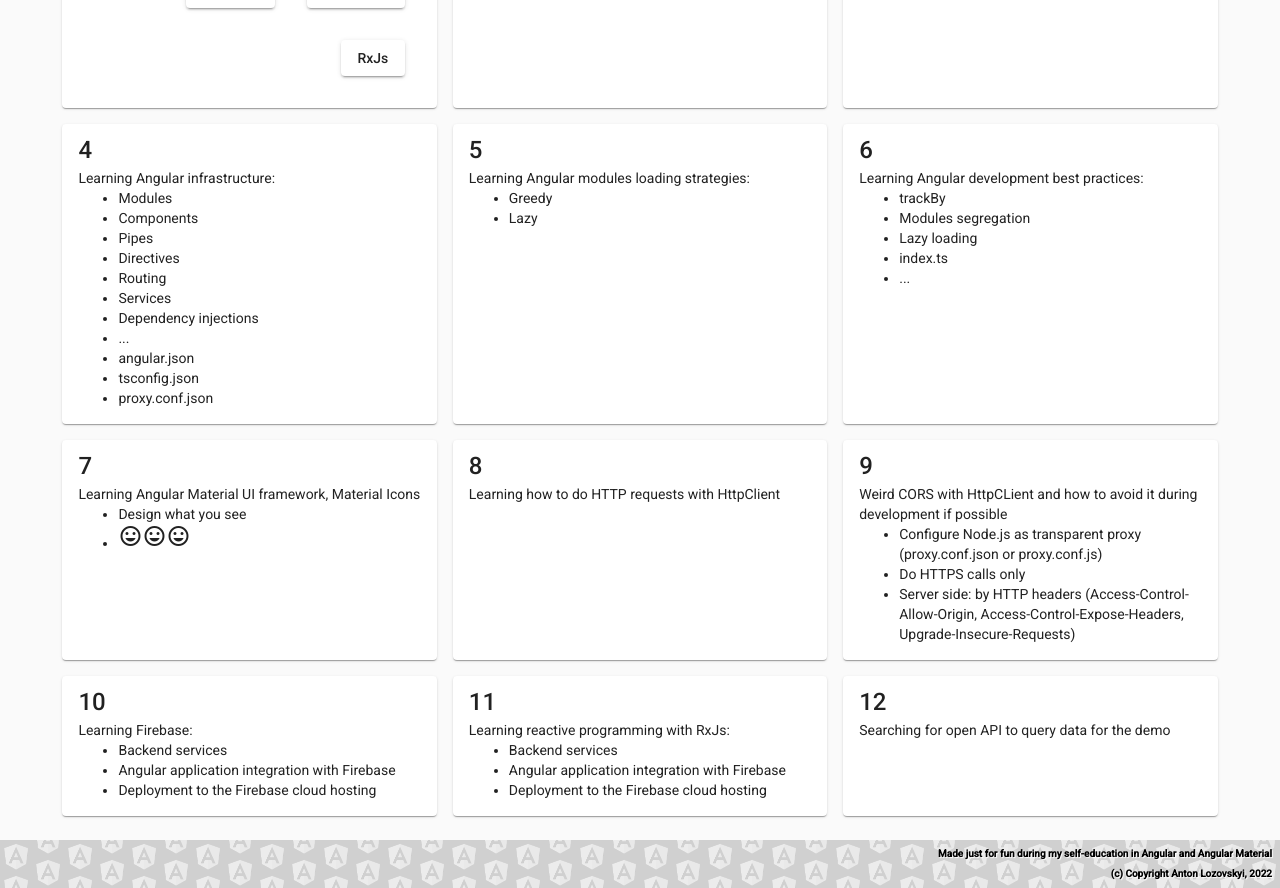
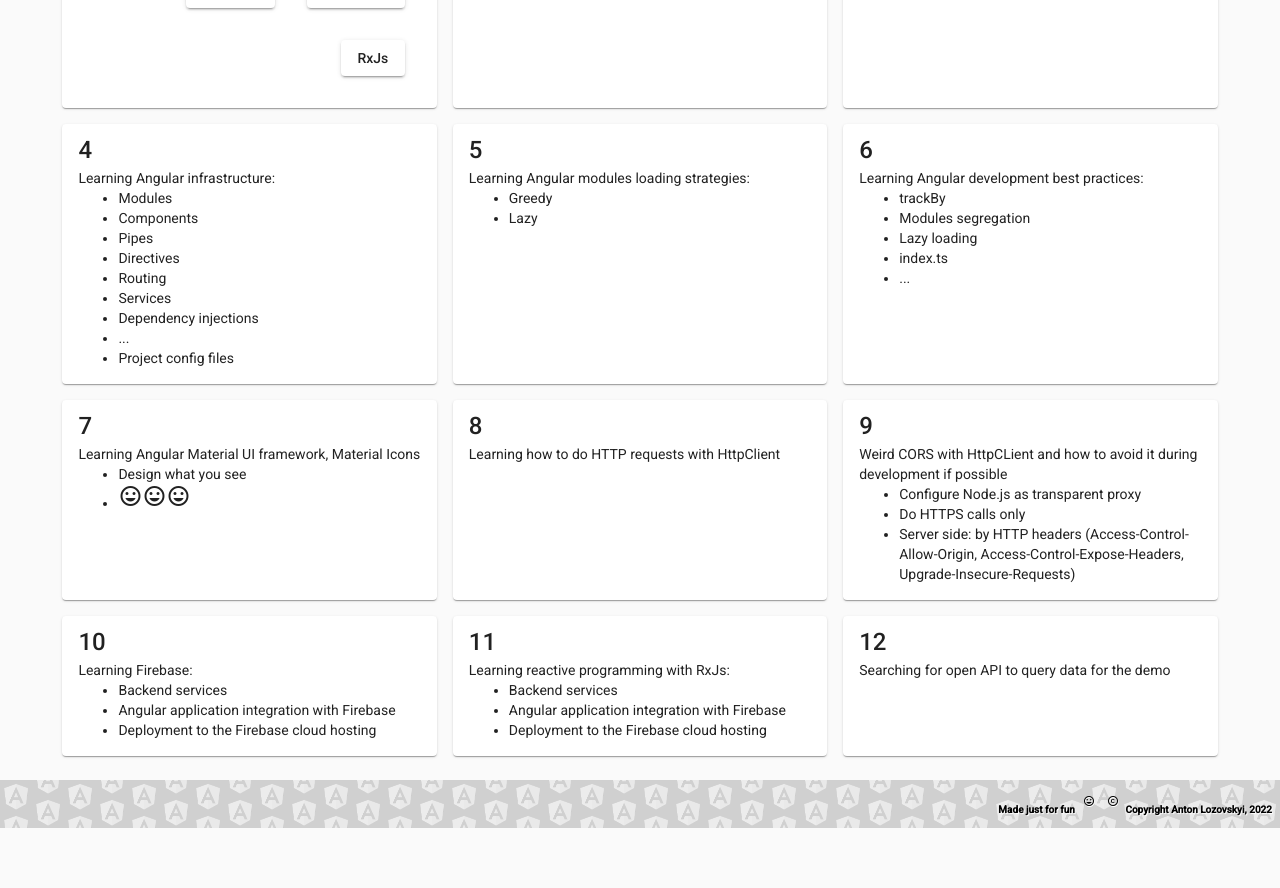
Before and after one commit to aloz/ngdemo, an Angular app in the folder ngdemo/: page / in a window 1280 px wide. Shown: the part 420-1308 px from the top of the page. After the commit the page ends 1248 px from the top, so only its background shows below. Built offline with nearby package versions, Linux system fonts and the light colour scheme.

Commit message:
Responsive design fix

```diff
--- a/ngdemo/src/app/app.component.css
+++ b/ngdemo/src/app/app.component.css
@@ -1,5 +1,8 @@
+#top-root {
+  min-width: 255px;
+}
+
 /* Toolbar */
-
 .toolbar {
   display: flex;
 }
@@ -111,4 +114,9 @@
   text-shadow: 1px 1px 1px white;
 }
 
+.thetext-icon {
+  transform: scale(0.5);
+  text-shadow: 1px 1px 1px white;
+}
+
 /* Footer */
--- a/ngdemo/src/app/app.component.html
+++ b/ngdemo/src/app/app.component.html
@@ -1,3 +1,5 @@
+<div id="top-root">
+
   <mat-toolbar color="primary" class="toolbar toolbar-fixed mat-elevation-z8">
     <mat-toolbar-row class="toolbar toolbar-row">
       <button mat-icon-button (click)="sidenav.toggle()">
@@ -42,7 +44,7 @@
 
   <mat-sidenav-container class="workspace root">
 
-  <mat-sidenav id="sidenav" #sidenav mode="side" opened="false">
+    <mat-sidenav id="sidenav" #sidenav mode="over" opened="false">
       <div class="workspace leftmenu">
 
         <mat-card class="mat-elevation-z8">
@@ -56,19 +58,22 @@
               </a>
             </div>
 
+            <!--
             <div>
               <a mat-raised-button class="leftmenu-item" routerLinkActive="leftmenu-item-active" (click)="sidenav.toggle()"
                  routerLink='dxsummit'>
                 {{ 'DX Summit realtime data' | titlecase }}
               </a>
             </div>
-
+              -->
+            <!--
             <div>
               <a mat-raised-button class="leftmenu-item" routerLinkActive="leftmenu-item-active" (click)="sidenav.toggle()"
                  routerLink='fm'>
                 {{ 'Fake module' | titlecase }}
               </a>
             </div>
+              -->
 
             <div>
               <a mat-raised-button class="leftmenu-item" routerLinkActive="leftmenu-item-active" (click)="sidenav.toggle()"
@@ -99,8 +104,10 @@
   <footer>
     <div class="footer">
       <div class="thetext">
-      Made just for fun during my self-education in Angular and Angular Material<br />
-      (c) Copyright Anton Lozovskyi, 2022
+        Made just for fun <mat-icon class="thetext-icon">mood</mat-icon>
+        <mat-icon class="thetext-icon">copyright</mat-icon>Copyright Anton Lozovskyi, 2022
       </div>
     </div>
   </footer>
+
+</div>
--- a/ngdemo/src/app/home/home.component.css
+++ b/ngdemo/src/app/home/home.component.css
@@ -7,6 +7,7 @@
 
 .top-header {
   margin: auto;
+  text-align: center;
   margin-bottom: calc(var(--aloz-gap) / 2);
 }
 
@@ -17,6 +18,7 @@
 
 .last-header {
   margin: auto;
+  text-align: center;
   margin-bottom: calc(var(--aloz-gap));
 }
 
@@ -38,6 +40,7 @@
 
 .learning-path-card {
   width: 30%;
+  min-width: 150px;
   margin: calc(var(--aloz-gap) / 2);
 }
 
--- a/ngdemo/src/app/home/home.component.html
+++ b/ngdemo/src/app/home/home.component.html
@@ -15,7 +15,7 @@
       Reading documentation:
       <div class="reading-documentation-container">
         <a class="reading-documentation-link" mat-raised-button href="https://angular.io" target="_blank">angular.io</a>
-        <a class="reading-documentation-link" mat-raised-button href="https://metanit.com/web/angular2/" target="_blank">metanit.com</a>
+        <a class="reading-documentation-link" mat-raised-button href="https://metanit.com/web/angular2/" target="_blank">metanit</a>
         <a class="reading-documentation-link" mat-raised-button href="https://www.youtube.com/watch?v=IYI0em-xT28" target="_blank">Bitfumes</a>
         <a class="reading-documentation-link" mat-raised-button href="https://www.typescriptlang.org" target="_blank">Typescript</a>
         <a class="reading-documentation-link" mat-raised-button href="https://www.learnrxjs.io" target="_blank">RxJs</a>
@@ -74,9 +74,7 @@
         <li>Services</li>
         <li>Dependency injections</li>
         <li>...</li>
-        <li>angular.json</li>
-        <li>tsconfig.json</li>
-        <li>proxy.conf.json</li>
+        <li>Project config files</li>
       </ul>
     </mat-card-content>
   </mat-card>
@@ -144,7 +142,7 @@
       Weird CORS with HttpCLient and how to avoid it during development if possible
       <ul>
         <li>
-          Configure Node.js as transparent proxy (proxy.conf.json or proxy.conf.js)
+          Configure Node.js as transparent proxy
         </li>
         <li>
           Do HTTPS calls only
```
Lines whose indentation alone changed are shown as unchanged.
